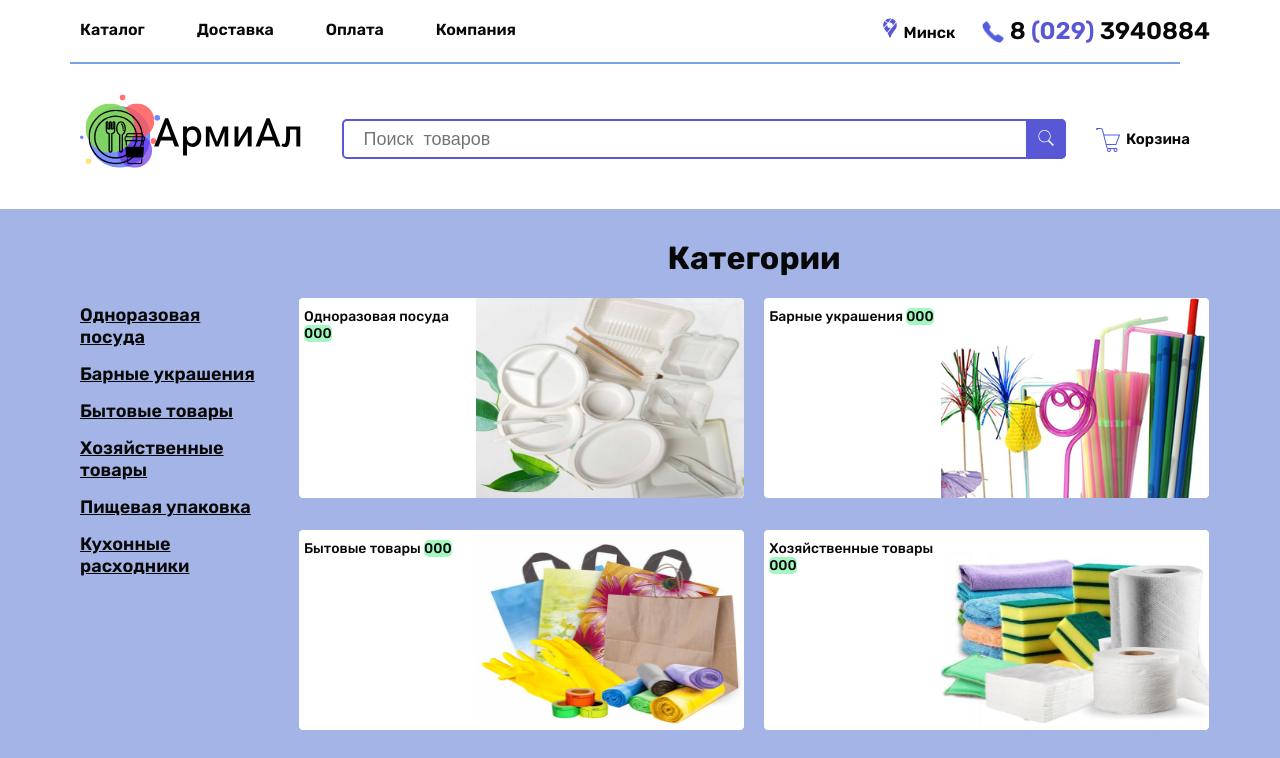
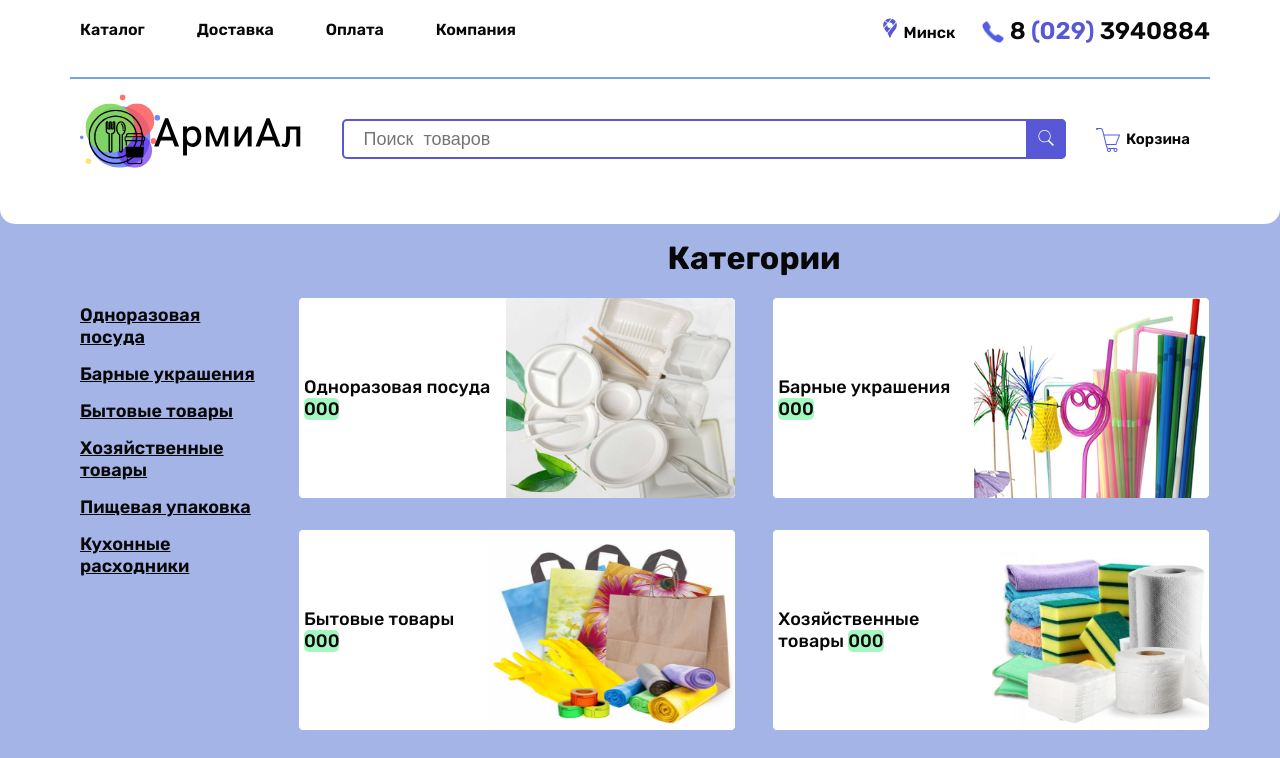
Before and after one commit to germankhamuliak/myStore, a plain HTML site: page index.html in a window 1280 px wide. Shown: the top 758 px of the page. Drawn offline with Linux system fonts and the light colour scheme.

Commit message:
глянь

```diff
--- a/style/header.scss
+++ b/style/header.scss
@@ -1,5 +1,6 @@
 .header {
     padding-top: 10px;
+    position: relative;
     &__content {
       display: flex;
       justify-content: space-between;
@@ -7,13 +8,12 @@
       position: relative;
       &:after {
         content: "";
-        max-width: 1140px;
-        width: calc(100% - 30px);
+        width: 100%;
         height: 2px;
         background-color: $line_color;
         display: block;
         position: absolute;
-        bottom: -15px;
+        bottom: -30px;
       }
     }
     &__menu {
@@ -62,6 +62,17 @@
           color: $main_color;
         }
       }
+    }
+    &::after{
+      content: "";
+      width:100%;
+      height: 15px;
+      background: $white_color;
+      border-bottom-right-radius: 15px;
+      border-bottom-left-radius: 15px;
+      position: absolute;
+      bottom: -15px;
+      display: block;
     }
   }
   .sub-header {
--- a/style/main.scss
+++ b/style/main.scss
@@ -39,7 +39,7 @@
       }
     }
     &__category {
-      width: 49%;
+      width: 48%;
       max-width: 600px;
       background-color: $white_color;
       border-radius: 5px;
@@ -48,19 +48,22 @@
       margin-bottom: 30px;
       cursor: pointer;
       border: 1px solid $fon_color;
-
+      overflow: hidden;
       &:hover {
         opacity: 0.9;
         border: 1px solid $link_color;
         box-shadow: 0 0 5px $link_color;
         transform: scale(1.1);
+
       }
       &-text {
-        width: 45%;
-        font-size: 14px;
-        margin-left: 5px;
-        margin-top: 10px;
+        display: flex;
+
+        font-size: 18px;
         font-weight: $min;
+        align-items: center;
+        justify-content: center;
+        padding: 5px;
         span {
           margin-top: 10px;
           background: $link_color;
@@ -68,7 +71,7 @@
         }
       }
       &-image {
-        width: 70%;
+        width: 60%;
         max-height: 200px;
         img {
           width: 100%;
--- a/style/mixins.scss
+++ b/style/mixins.scss
@@ -1,6 +1,6 @@
 
 /*************COLORS***********/
-
+$black_color: black;
 $main_color:#5858d6;
 $secodary_color:#66afe9;
 $line_color:#76a3e6;
```
Also changed, not shown: style.css.
